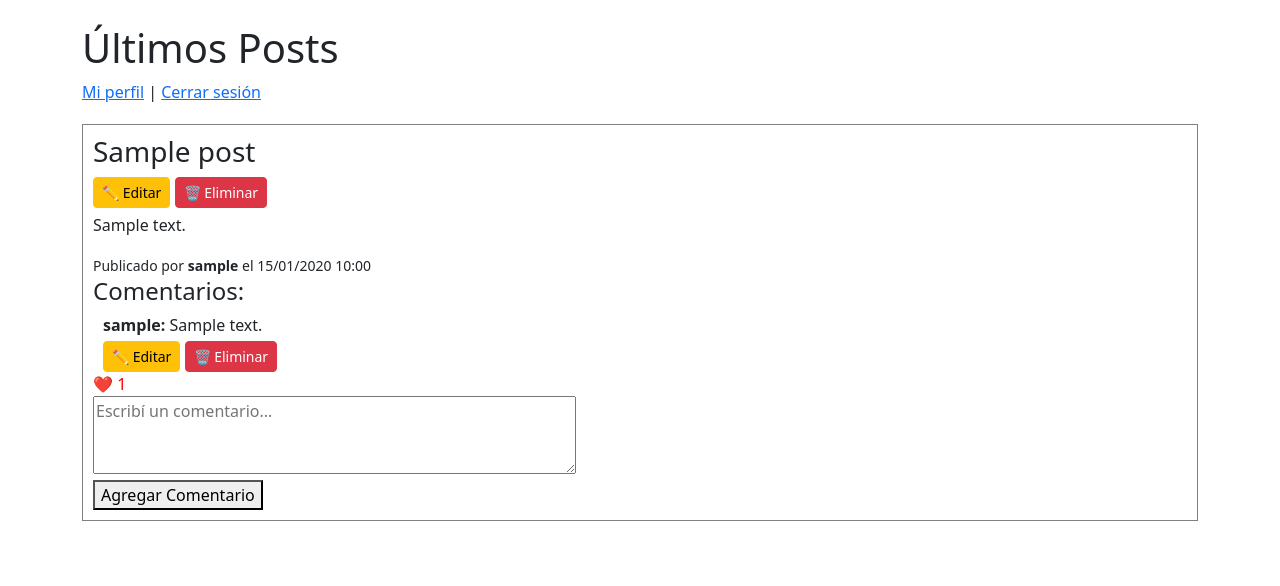
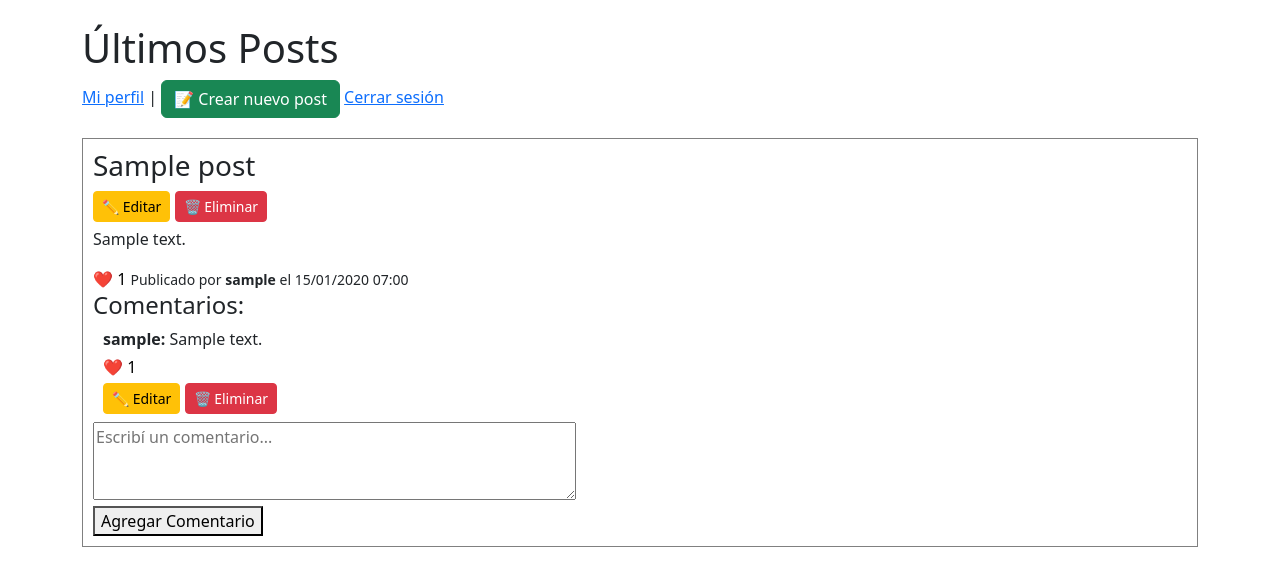
Before and after one commit to AleeHz/Proyecto_django, a Django app: page /inicio/ in a window 1280 px wide. Shown: the part 56-642 px from the top of the page. Run offline with Django 5.2, Linux system fonts and the light colour scheme; a user stored in the database is signed in; tables that the repository leaves empty hold one stand-in row (values such as "Sample post").

Commit message:
likes a los comnetarios y confirmas si qres eliminar post como comentarios

```diff
--- a/mi_proyecto/inicio/templates/inicio/admin_dashboard.html
+++ b/mi_proyecto/inicio/templates/inicio/admin_dashboard.html
@@ -7,7 +7,10 @@
 <body>
     <h1>Bienvenido al Panel de Administración</h1>
     <p>Hola {{ request.user.username }} (Administrador)</p>
+    <a href="{% url 'crear_post' %}">Crear nuevo post</a>
     <a href="{% url 'logout' %}">Cerrar sesión</a>
+    <a href="{% url 'inicio' %}"><button>Ir al Inicio</button></a>
+
 </body>
 </html>
 
--- a/mi_proyecto/inicio/templates/inicio/inicio.html
+++ b/mi_proyecto/inicio/templates/inicio/inicio.html
@@ -1,12 +1,17 @@
 {% extends 'inicio/base_usuario.html' %}
 {% load static %}
 
+{% load tz %}
+
 {% block content %}
+
 <h1>Últimos Posts</h1>
+
 
 <div style="margin-bottom: 20px;">
     {% if user.is_authenticated %}
         <a href="{% url 'perfil' %}">Mi perfil</a> |
+        <a href="{% url 'crear_post' %}" class="btn btn-success">📝 Crear nuevo post</a>
         <a href="{% url 'logout' %}">Cerrar sesión</a>
     {% else %}
         <a href="{% url 'login' %}">Iniciar sesión</a> |
@@ -28,18 +33,44 @@
     </div>
 
     <p>{{ post.contenido }}</p>
-    <small>Publicado por <strong>{{ post.autor.username }}</strong> el {{ post.fecha_creacion|date:"d/m/Y H:i" }}</small>
+
+    {% if user.is_authenticated %}
+    <button class="like-button-unificado" data-id="{{ post.id }}" data-tipo="post" data-liked="{% if user in post.likes.all %}true{% else %}false{% endif %}"style="background:none; border:none; padding:0; cursor:pointer;">
+        <span class="icono-like">{% if user in post.likes.all %}❤️{% else %}♡{% endif %}</span>
+        <span class="like-count">{{ post.likes.count }}</span>
+    </button>
+
+
+</span>
+
+{% endif %}
+
+
+    <small>Publicado por <strong>{{ post.autor.username }}</strong> el {{ post.fecha_publicacion|localtime|date:"d/m/Y H:i" }}
+    </small>
 
 <h4>Comentarios:</h4>
+
 {% if post.comentarios.all %}
     {% for comentario in post.comentarios.all %}
-        <div style="margin-left: 10px;">
-            <strong>{{ comentario.autor }}:</strong> {{ comentario.texto }}
+        <div style="margin-left: 10px; margin-bottom: 8px;">
+            <strong>{{ comentario.autor.username }}:</strong> {{ comentario.texto }}
+
+            {% if user.is_authenticated %}
+                <div style="margin-top: 4px;">
+                    <button class="like-button-unificado" data-id="{{ comentario.id }}" data-tipo="comentario" data-liked="{% if user in comentario.likes.all %}true{% else %}false{% endif %}" style="background:none; border:none; padding:0; cursor:pointer;">
+                        <span class="icono-like">{% if user in comentario.likes.all %}❤️{% else %}♡{% endif %}</span>
+                        <span class="like-count">{{ comentario.likes.count }}</span>
+                    </button>
+
+                </div>
+            {% endif %}
+
             <div style="margin-top: 4px;">
                 {% if user == comentario.autor %}
                     <a href="{% url 'editar_comentario' comentario.id %}" class="btn btn-warning btn-sm">✏️ Editar</a>
                 {% endif %}
-                {% if user == post.autor or user.is_staff %}
+                {% if user == comentario.autor or user == post.autor or user.is_staff %}
                     <a href="{% url 'eliminar_comentario' comentario.id %}" class="btn btn-danger btn-sm">🗑️ Eliminar</a>
                 {% endif %}
             </div>
@@ -47,21 +78,7 @@
     {% endfor %}
 {% else %}
     <p>No hay comentarios.</p>
-{% endif %}   <!-- Cerramos correctamente el bloque de comentarios -->
-
-{% if user.is_authenticated %}
-    <span
-        class="like-button"
-        data-post-id="{{ post.id }}"
-        data-liked="{% if user in post.likes.all %}true{% else %}false{% endif %}"
-        style="cursor:pointer; color: {% if user in post.likes.all %}red{% else %}gray{% endif %};"
-    >
-        {% if user in post.likes.all %}❤️{% else %}🤍{% endif %}
-        <span class="like-count">{{ post.likes.count }}</span>
-    </span>
 {% endif %}
-
-
 
 
 {% if user.is_authenticated %}
@@ -73,36 +90,56 @@
 {% else %}
     <p><em>Inicia sesión para comentar.</em></p>
 {% endif %}
-</div>
-{% endfor %}
+
+
 <script>
-document.querySelectorAll('.like-button').forEach(button => {
-    button.addEventListener('click', function() {
-        const postId = this.dataset.postId;
-        const likeCountSpan = this.querySelector('.like-count');
-        const liked = this.dataset.liked === "true";
-        const csrfToken = '{{ csrf_token }}';
+function getCookie(name) {
+    let cookieValue = null;
+    if (document.cookie && document.cookie !== '') {
+        const cookies = document.cookie.split(';');
+        for (let i = 0; i < cookies.length; i++) {
+            const cookie = cookies[i].trim();
+            if (cookie.substring(0, name.length + 1) === (name + '=')) {
+                cookieValue = decodeURIComponent(cookie.substring(name.length + 1));
+                break;
+            }
+        }
+    }
+    return cookieValue;
+}
+const csrftoken = getCookie('csrftoken');
 
-        fetch(`/toggle_like/${postId}/`, {
+document.addEventListener("click", function (e) {
+const button = e.target.closest(".like-button-unificado");
+if (!button) return;
+
+    const tipo = button.dataset.tipo; // 'post' o 'comentario'
+const objetoId = button.dataset.id;
+const likeCountSpan = button.querySelector('.like-count');
+const iconoSpan = button.querySelector('.icono-like');
+
+fetch('/toggle_like/', {
     method: 'POST',
     headers: {
         'Content-Type': 'application/json',
-                'X-CSRFToken': csrfToken,
+        'X-CSRFToken': csrftoken,
         'X-Requested-With': 'XMLHttpRequest'
     },
+    body: JSON.stringify({ tipo: tipo, id: objetoId })
 })
 .then(response => response.json())
 .then(data => {
+    button.dataset.liked = data.liked ? "true" : "false";
     likeCountSpan.textContent = data.likes_count;
-            this.dataset.liked = data.liked ? "true" : "false";
-            this.style.color = data.liked ? 'red' : 'gray';
-            this.innerHTML = (data.liked ? "❤️" : "♡") + ' <span class="like-count">' + data.likes_count + '</span>';
-        });
-    });
+    iconoSpan.textContent = data.liked ? '❤️' : '♡';
+    button.style.color = data.liked ? 'red' : 'gray';
+})
+.catch(error => console.error('Error:', error));
+
 });
 </script>
 
 
-
+{% endfor %}
 
 {% endblock %}
--- a/mi_proyecto/inicio/templates/inicio/lista_posts.html
+++ b/mi_proyecto/inicio/templates/inicio/lista_posts.html
@@ -9,4 +9,5 @@
     <li><strong>{{ post.titulo }}</strong> - {{ post.autor.username }}</li>
     {% endfor %}
     </ul>
+    <a href="{% url 'inicio' %}"><button>Ir al Inicio</button></a>
 {% endblock %}
--- a/mi_proyecto/inicio/templates/inicio/login.html
+++ b/mi_proyecto/inicio/templates/inicio/login.html
@@ -9,6 +9,8 @@
         {% csrf_token %}
         {{ form.as_p }}
         <button type="submit">Iniciar sesión</button>
+        <a href="{% url 'inicio' %}"><button>Ir al Inicio</button></a>
+
     </form>
 </body>
 </html>
--- a/mi_proyecto/inicio/templates/inicio/perfil.html
+++ b/mi_proyecto/inicio/templates/inicio/perfil.html
@@ -4,5 +4,6 @@
 {% block content %}
 <h2>Perfil de {{ request.user.username }}</h2>
 <p>Email:  {{ request.user.email }}</p>
+<a href="{% url 'inicio' %}"><button>Ir al Inicio</button></a>
 
 {% endblock %}
--- a/mi_proyecto/inicio/templates/inicio/usuario_dashboard.html
+++ b/mi_proyecto/inicio/templates/inicio/usuario_dashboard.html
@@ -10,5 +10,7 @@
     <a href="{% url 'crear_post' %}">Crear nuevo post</a>
 
     <a href="{% url 'logout' %}">Cerrar sesión</a>
+    <a href="{% url 'inicio' %}"><button>Ir al Inicio</button></a>
+
 </body>
 </html>
--- a/mi_proyecto/inicio/urls.py
+++ b/mi_proyecto/inicio/urls.py
@@ -31,6 +31,6 @@ urlpatterns = [
     path('editar_post/<int:post_id>/', views.editar_post, name='editar_post'),
     path('editar_comentario/<int:comentario_id>/', views.editar_comentario, name='editar_comentario'),
 
-    path('like/<int:post_id>/', views.toggle_like, name='toggle_like'),
-    path('toggle_like/<int:post_id>/', views.toggle_like, name='toggle_like'),
+    path("toggle_like/", views.toggle_like_unificado, name="toggle_like_unificado"),
+
     ]
--- a/mi_proyecto/inicio/views.py
+++ b/mi_proyecto/inicio/views.py
@@ -15,10 +15,20 @@ from django.contrib.admin.views.decorators import staff_member_required
 
 from django.views.decorators.http import require_POST
 
+from django.utils import timezone
+
 
 
 def inicio(request):
-    posts = Post.objects.all().order_by('-fecha_creacion')
+    posts = Post.objects.all().order_by('-fecha_publicacion')
+
+    if request.user.is_authenticated:
+        for post in posts:
+            post.user_dio_like = request.user in post.likes.all()
+    else:
+        for post in posts:
+            post.user_dio_like = False
+
 
     if request.method == 'POST':
         form = ComentarioForm(request.POST)
@@ -87,6 +97,7 @@ def crear_post(request):
         if form.is_valid():
             nuevo_post = form.save(commit=False)
             nuevo_post.autor = request.user  # ← asigna el autor automáticamente
+            nuevo_post.fecha_publicacion = timezone.now()
             nuevo_post.save()
             return redirect('lista_posts')  # cambiá esto por el nombre correcto si es distinto
     else:
@@ -120,21 +131,30 @@ def agregar_comentario(request, post_id):
 
     return redirect('inicio')
 
-@staff_member_required
+@login_required
 def eliminar_comentario(request, comentario_id):
     comentario = get_object_or_404(Comentario, id=comentario_id)
-    if request.user == comentario.autor or request.user.is_staff:
+
+    if request.user != comentario.autor and not request.user.is_staff:
+        return HttpResponseForbidden("No estás autorizado para eliminar este comentario.")
+
+    if request.method == 'POST':
         comentario.delete()
-    return redirect('inicio')
+        return redirect('inicio')
+    return render(request, 'inicio/confirmar_eliminacion_comentario.html', {'comentario': comentario})
 
-@staff_member_required
+@login_required
 def eliminar_post(request, post_id):
     post = get_object_or_404(Post, id=post_id)
-    if request.user == post.autor or request.user.is_staff:
+
+    if request.user != post.autor and not request.user.is_staff:
+        return HttpResponseForbidden("No estás autorizado para eliminar este post.")
+
+    if request.method == 'POST':
         post.delete()
-    return redirect('inicio')
+        return redirect('inicio')  # o la vista que quieras después de eliminar
+    return render(request, 'inicio/confirmar_eliminacion_post.html', {'post': post})
 
-from django.http import HttpResponseForbidden
 
 @login_required
 def editar_post(request, post_id):
@@ -178,15 +198,28 @@ def registro_view(request):
 
 
 @login_required
-def toggle_like(request, post_id):
-    if request.method == 'POST' and request.headers.get('x-requested-with') == 'XMLHttpRequest':
-        post = Post.objects.get(id=post_id)
-        user = request.user
-        if user in post.likes.all():
-            post.likes.remove(user)
-            liked = False
-        else:
-            post.likes.add(user)
-            liked = True
-        return JsonResponse({'liked': liked, 'likes_count': post.likes.count()})
-    return JsonResponse({'error': 'Invalid request'}, status=400)
+@require_POST
+def toggle_like_unificado(request):
+    import json
+    data = json.loads(request.body)
+    tipo = data.get("tipo")
+    objeto_id = data.get("id")
+
+    if tipo == "post":
+        objeto = Post.objects.get(id=objeto_id)
+    elif tipo == "comentario":
+        objeto = Comentario.objects.get(id=objeto_id)
+    else:
+        return JsonResponse({"error": "Tipo inválido"}, status=400)
+
+    if request.user in objeto.likes.all():
+        objeto.likes.remove(request.user)
+        liked = False
+    else:
+        objeto.likes.add(request.user)
+        liked = True
+
+    return JsonResponse({
+        "liked": liked,
+        "likes_count": objeto.likes.count()
+    })
--- a/mi_proyecto/mi_proyecto/settings/local.py
+++ b/mi_proyecto/mi_proyecto/settings/local.py
@@ -35,3 +35,7 @@ DATABASES = {
 LOGIN_URL = 'login'
 LOGIN_REDIRECT_URL = 'usuario_dashboard'
 LOGOUT_REDIRECT_URL = 'login'
+
+
+TIME_ZONE = 'America/Argentina/Buenos_Aires'
+USE_TZ = True
```
Also changed, not shown: mi_proyecto/inicio/models.py (+5 -4 lines), mi_proyecto/inicio/templates/inicio/confirmar_eliminacion_comentario.html (added, +12 -0 lines), mi_proyecto/inicio/templates/inicio/confirmar_eliminacion_post.html (added, +12 -0 lines), mi_proyecto/inicio/migrations/0005_rename_fecha_comentario_fecha_publicacion_and_more.py (added), mi_proyecto/inicio/migrations/0006_comentario_likes.py (added). Lines whose indentation alone changed are shown as unchanged.
